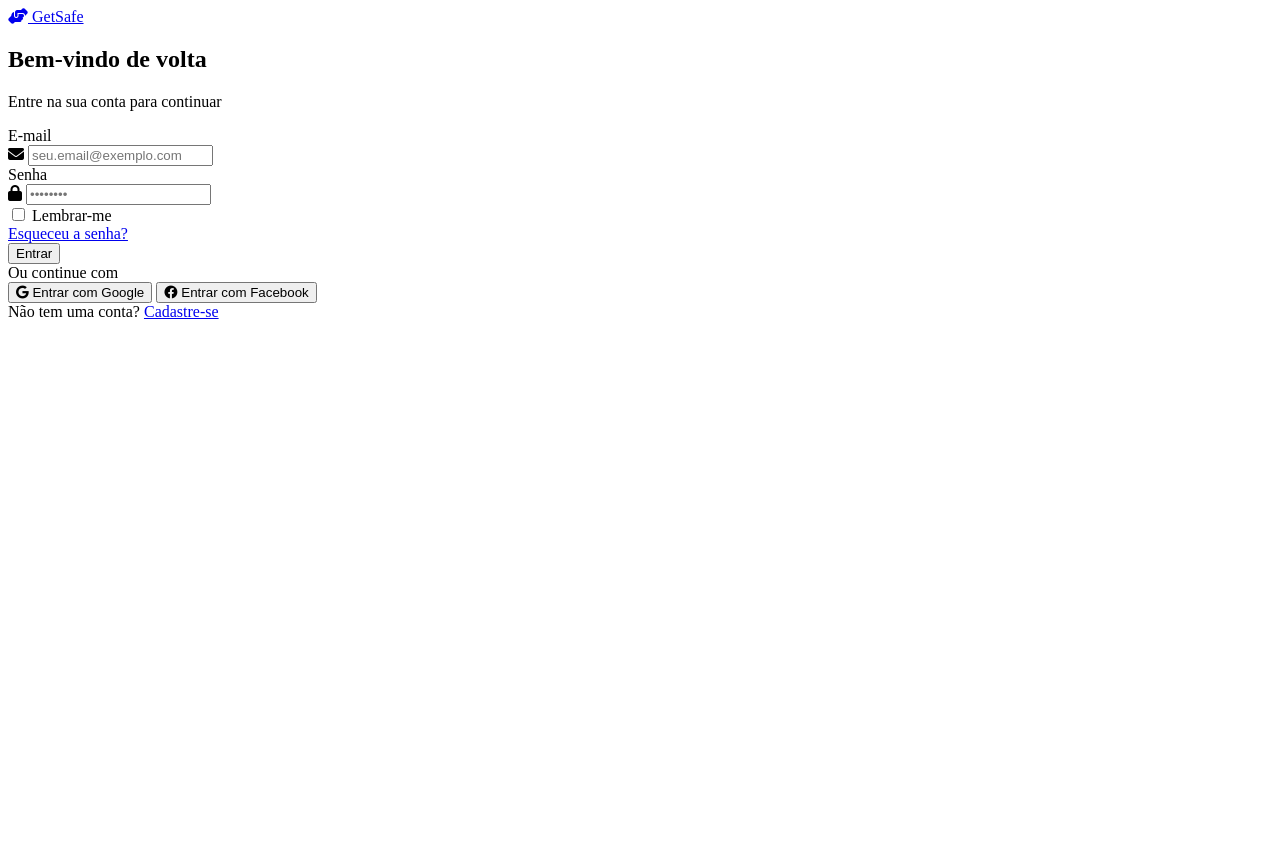
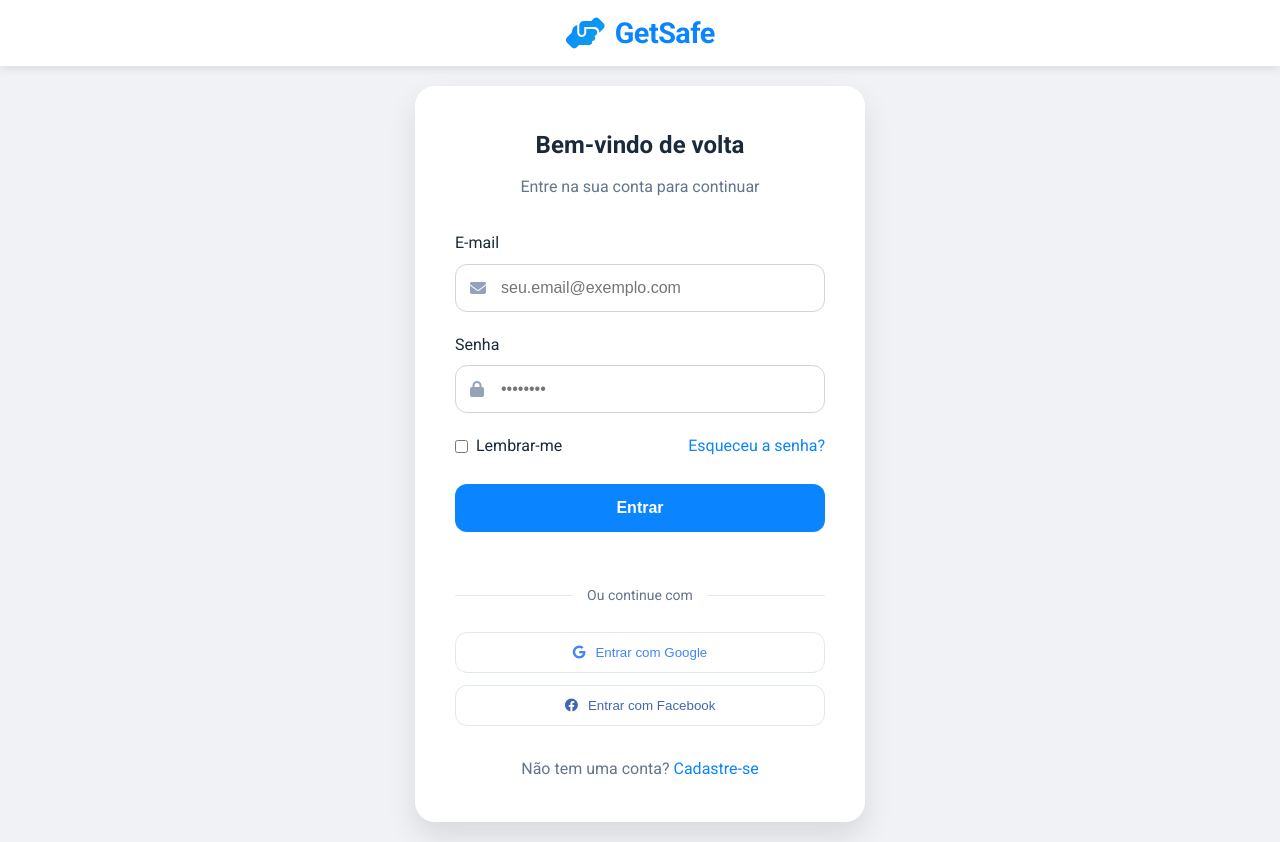
Before and after one commit to magoga-br/GS1, a plain HTML site: page login.html in a window 1280 px wide. Before the commit the page ends 800 px from the top, so only its background shows below. Drawn offline with Linux system fonts and the light colour scheme; the site is published under a folder, as on GitHub Pages, so addresses that start at the root find nothing.

Commit message:
login.html

```diff
--- a/login.html
+++ b/login.html
@@ -5,12 +5,11 @@
     <meta charset="UTF-8">
     <meta name="viewport" content="width=device-width, initial-scale=1.0">
     <title>GetSafe - Login</title>
-    <link rel="stylesheet" href="https://cdnjs.cloudflare.com/ajax/libs/font-awesome/6.4.0/css/all.min.css">
-    <link
-        href="https://fonts.googleapis.com/css2?family=Poppins:wght@300;400;500;600;700&family=Roboto:wght@300;400;700&display=swap"
-        rel="stylesheet">
-    <link rel="stylesheet" href="/css/header.css">
-    <link rel="stylesheet" href="/css/login.css">
+<link rel="stylesheet" href="https://cdnjs.cloudflare.com/ajax/libs/font-awesome/6.4.0/css/all.min.css">
+<link href="https://fonts.googleapis.com/css2?family=Poppins:wght@300;400;500;600;700&family=Roboto:wght@300;400;700&display=swap" rel="stylesheet">
+<link rel="stylesheet" href="css/header.css">
+<link rel="stylesheet" href="css/login.css">
+
 </head>
 
 <body>
```
